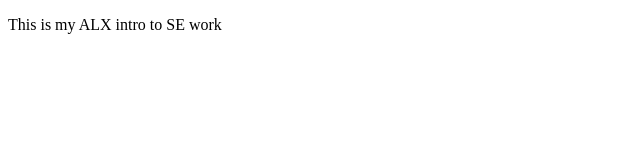
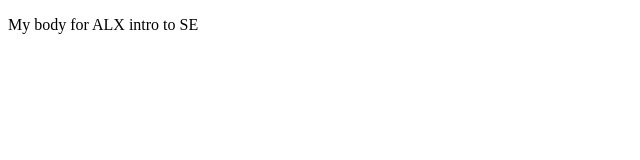
Before and after one commit to mmothiba4/alx_html_css, a plain HTML site: page html_basic/base_index.html in a window 1280 px wide. Shown: the full height of the page, 0-640 px from the left. Drawn offline with Linux system fonts and the light colour scheme.

Commit message:
0.STRUCTURE

```diff
--- a/html_basic/base_index.html
+++ b/html_basic/base_index.html
@@ -1,10 +1,11 @@
 <!DOCTYPE html>
 <html lang="en">
-    <head>
-        <meta charset="utf-8" />
-        <title>My ALX intro to SE</title>
-    </head>
-    <body>
-        <p>This is my ALX intro to SE work</p>
-    </body>
+<head>
+    <meta charset="UTF-8">
+    <meta name="viewport" content="width=device-width, initial-scale=1.0">
+    <title>My ALX intro to SE</title>
+</head>
+<body>
+    <P>My body for ALX intro to SE</P>
+</body>
 </html>
```
